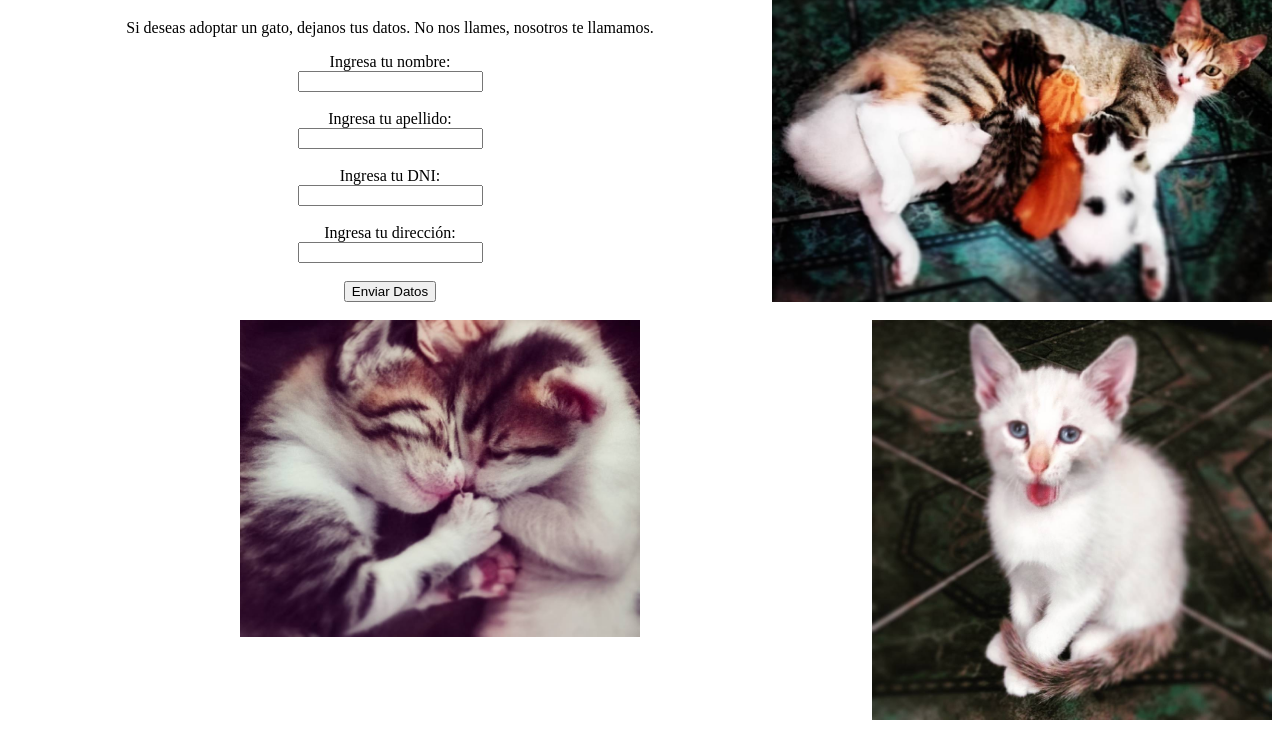
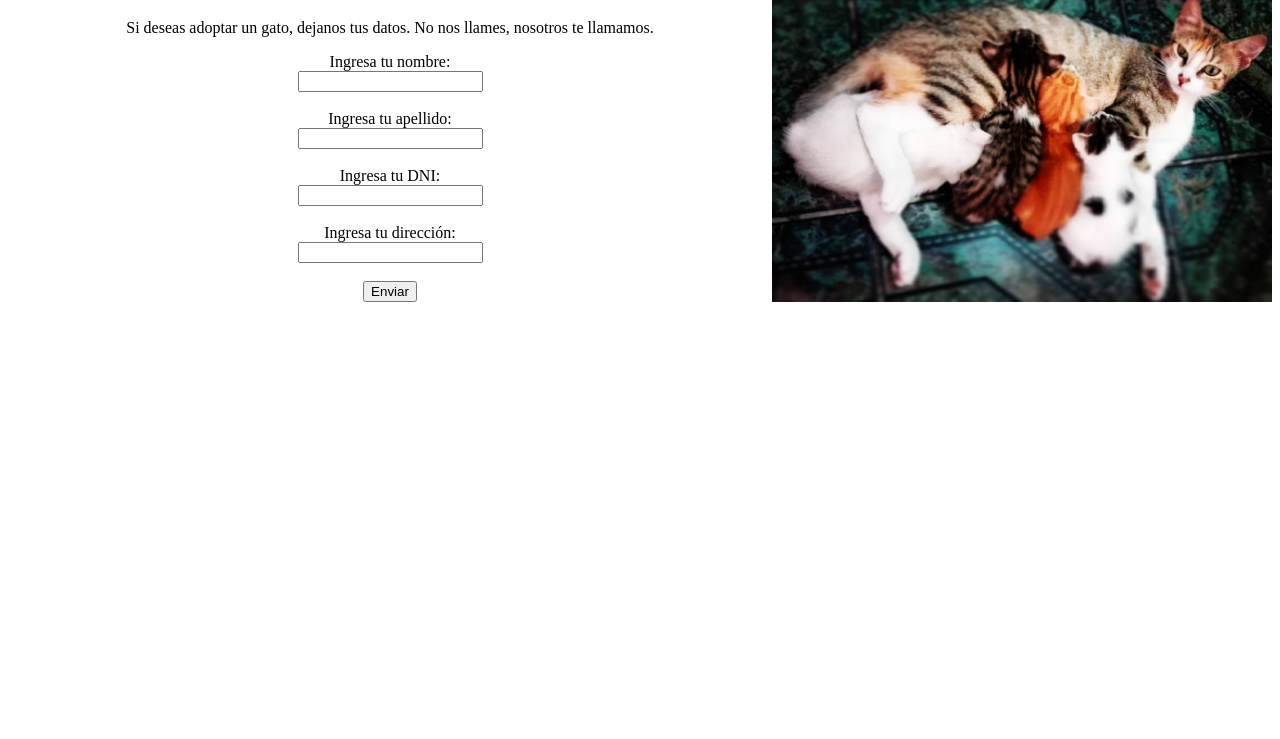
Before and after one commit to nathaastolar/Primer-ejercicio-lab, a plain HTML site: page index.html in a window 1280 px wide. Shown: the part 61-800 px from the top of the page. Drawn offline with Linux system fonts and the light colour scheme.

Commit message:
segundo cambio

```diff
--- a/assets/css/main.js
+++ b/assets/css/main.js
@@ -5,8 +5,12 @@ function imprimir() {
 	var dni = document.getElementById("dni").value;
 	var direccion = document.getElementById("direccion").value;
 
-	if(nombre != "" && apellido != "" && dni != "" && direccion != ""){
-		return imprime.innerHTML = "<li>Nombre :" + nombre + "</li>" +  "<li>Apellido : " + apellido + "</li>"  + "<li>DNI : " + dni  + "</li>" + "<li>Dirección : " +
-direccion + "</li>";
-	}
+	//if(nombre != "" && apellido != "" && dni != "" && direccion != ""){
+		imprime.innerHTML = "<li>Nombre :" + nombre +
+		"</li>" +  "<li>Apellido : " + apellido + "</li>"  +
+		 "<li>DNI : " + dni  + "</li>" + "<li>Dirección : " +
+		direccion + "</li>";
+	//}
+
+
 }
--- a/index.html
+++ b/index.html
@@ -10,9 +10,9 @@
 	<p>Si deseas adoptar un gato, dejanos tus datos. No nos llames, nosotros te llamamos.</p>
 
 	<section>
-		<form onsubmit="return false" action="">
+		<form onsubmit = "imprimir();return false;" >
 	<label for="Nombre">Ingresa tu nombre:</label><br/>
-	<input id="nombre" type="text" required=""> <br/><br/>
+	<input id="nombre" type="text"  required=""> <br/><br/>
 
 	<label for="apellido">Ingresa tu apellido:</label><br/>
 	<input type="text" id = "apellido" required=""><br/><br/>
@@ -22,11 +22,11 @@
 
 	<label for="direccion">Ingresa tu dirección:</label><br/>
 	<input type="text" id="direccion" required=""><br/><br/>
+	<input type="submit" value="Enviar">
+	<!--<button type="submit" ">Enviar Datos</button><br/><br<br/><br>-->
 
-	<button type="button" onclick="imprimir(); return false ">Enviar Datos</button><br/><br<br/><br>
-
-	<img src="assets/images/3.jpg" alt="" width="400" align="center">
-	<img src="assets/images/1.jpg" alt="" width="400" align="right">
+	<!--<img src="assets/images/3.jpg" alt="" width="400" align="center">-->
+	<!--<img src="assets/images/1.jpg" alt="" width="400" align="right">-->
 	<div id="Formulario"></div>
 
 
```
